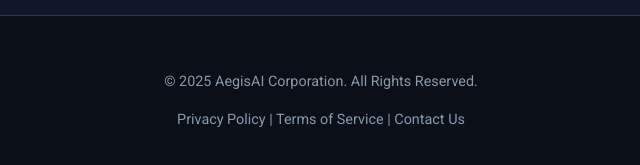
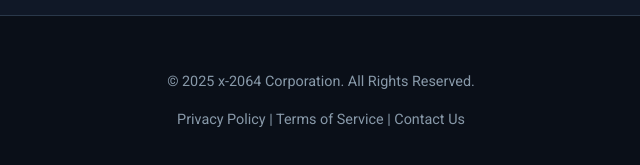
Before and after one commit to x-2064/AIdemo, a plain HTML site: page index.html in a window 1280 px wide. Shown: the part 1813-1978 px from the top of the page, 319-959 px from the left. Drawn offline with Linux system fonts and the light colour scheme.

Commit message:
Update index.html
insert company name x-2064

```diff
--- a/index.html
+++ b/index.html
@@ -417,7 +417,7 @@
 
     <footer class="main-footer">
         <div class="container">
-            <p>&copy; 2025 AegisAI Corporation. All Rights Reserved.</p>
+            <p>&copy; 2025 x-2064 Corporation. All Rights Reserved.</p>
             <p>Privacy Policy | Terms of Service | Contact Us</p>
         </div>
     </footer>
```
